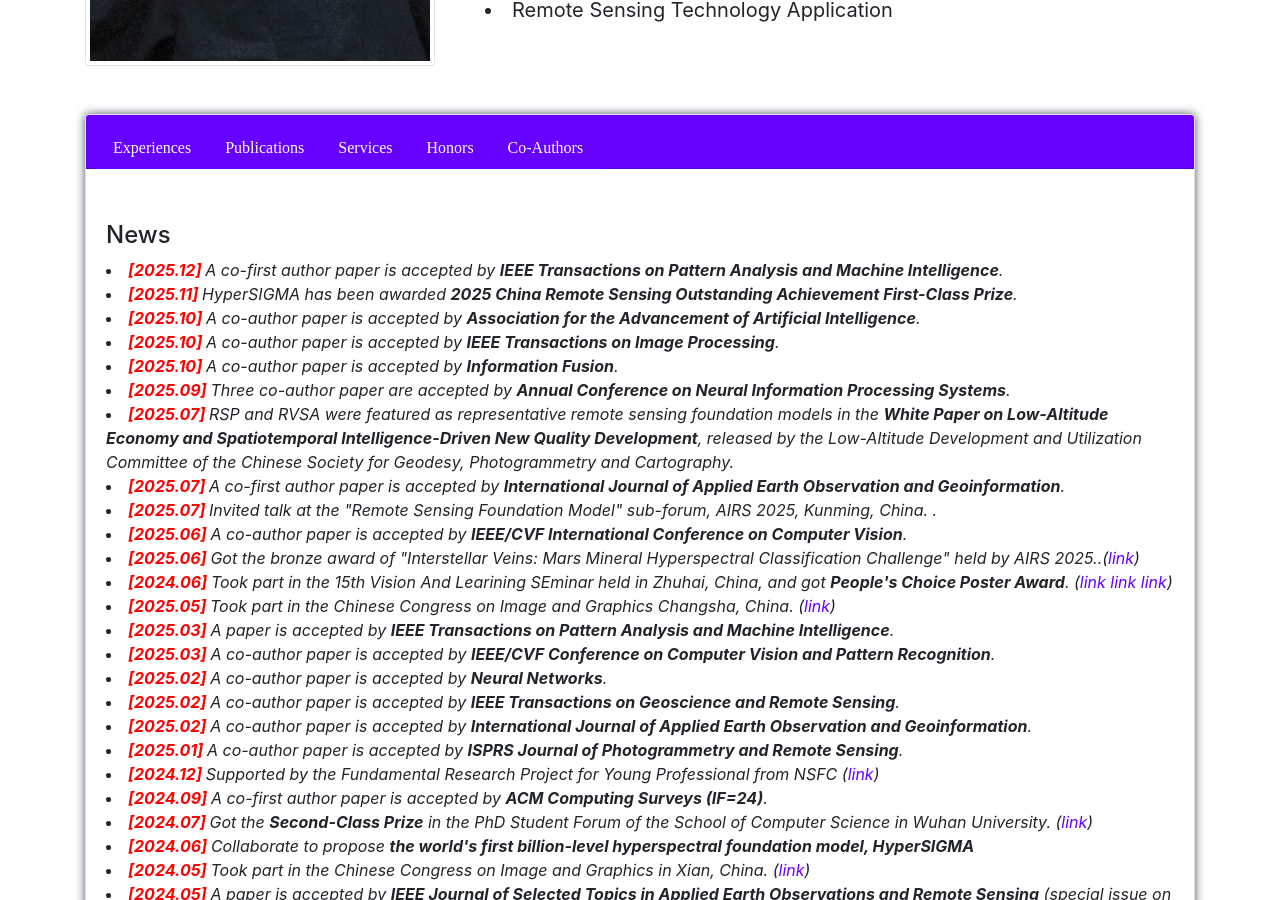
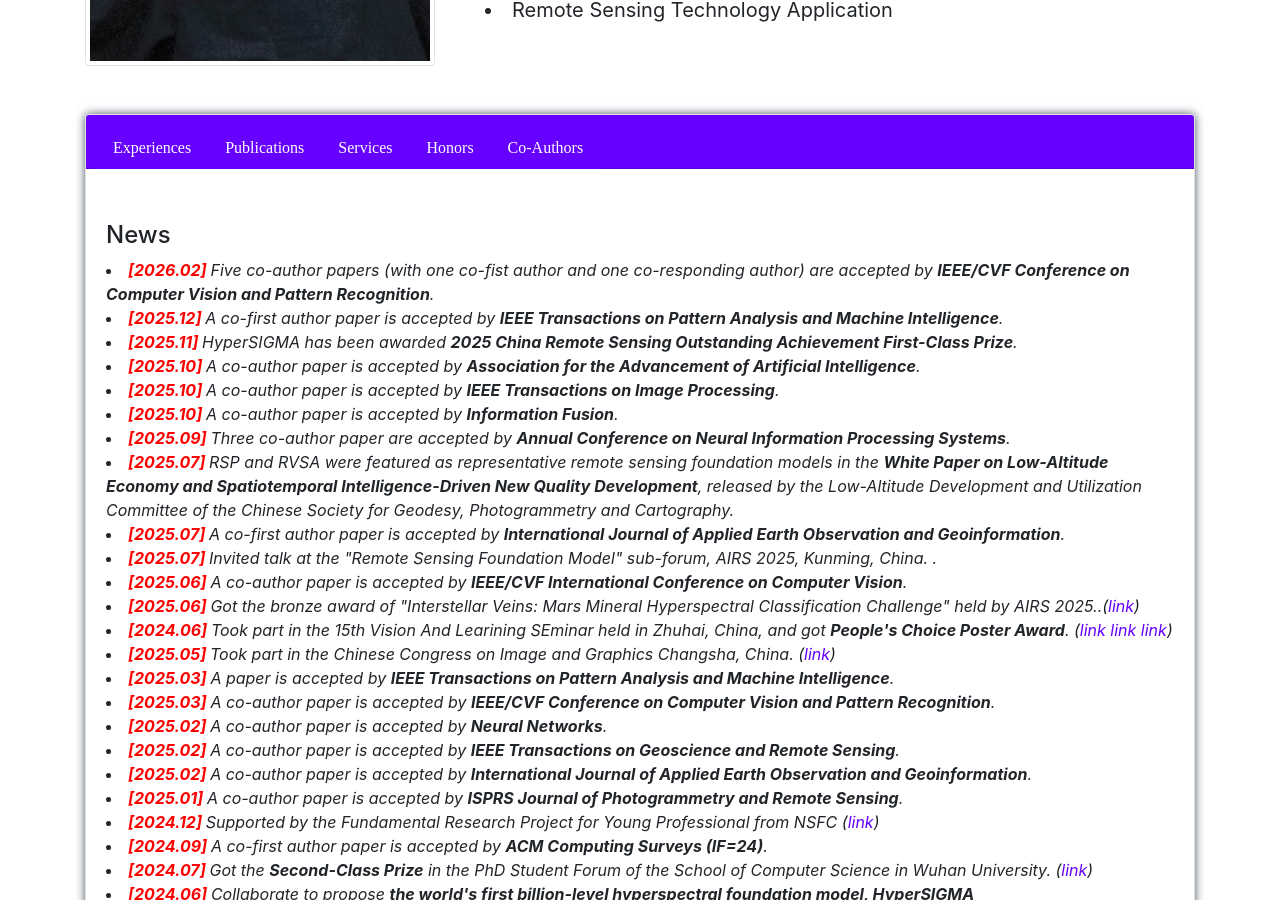
Before and after one commit to DotWang/DotWang.github.io, a Jekyll site: the page built from index.md, in a window 1280 px wide and 900 px high, scrolled down 462 px. Built offline with Jekyll 4.4.1, drawn with Linux system fonts in a browser that asks for light colours; nearby versions of some CDN libraries; comment, search, counter and statistics services are not loaded.

Commit message:
Update README

```diff
--- a/_includes/exp.html
+++ b/_includes/exp.html
@@ -1,5 +1,6 @@
 <A NAME="R_News"><h4>News</h4></A>
 <i>
+<li> <b> <font color="#FF0000">[2026.02]</font> </b> Five co-author papers (with one co-fist author and one co-responding author) are accepted by <b>IEEE/CVF Conference on Computer Vision and Pattern Recognition</b>.</li>
 <li> <b> <font color="#FF0000">[2025.12]</font> </b> A co-first author paper is accepted by <b>IEEE Transactions on Pattern Analysis and Machine Intelligence</b>.</li>
 <li> <b> <font color="#FF0000">[2025.11]</font> </b> HyperSIGMA has been awarded <b>2025 China Remote Sensing Outstanding Achievement First-Class Prize</b>.</li>
 <li> <b> <font color="#FF0000">[2025.10]</font> </b> A co-author paper is accepted by <b>Association for the Advancement of Artificial Intelligence</b>.</li>
```
